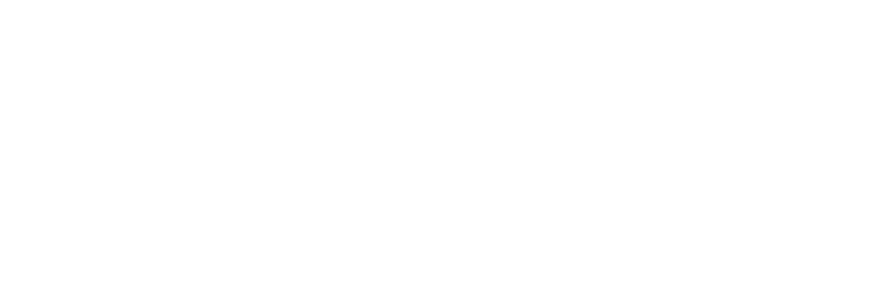
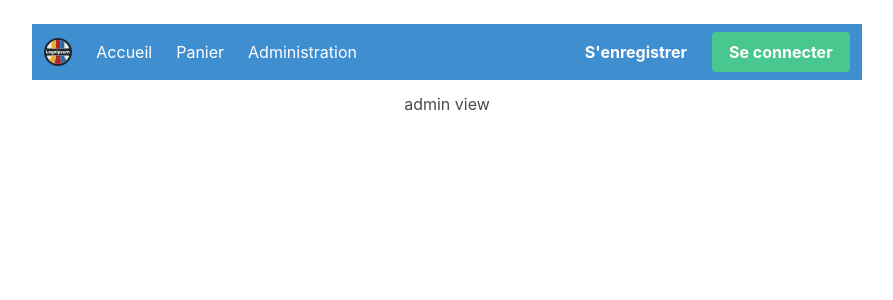
Before and after one commit to monsuAymeric/EcommerceCDA, a React (Vite) app in the folder app/: page /admin in a window 1280 px wide. Before the commit this address had no page. Shown: the top 300 px of the page, without its empty margins (193-1086 px from the left). Built offline with nearby package versions, Linux system fonts and the light colour scheme.

Commit message:
feat(admin): Added view + controller

```diff
--- a/app/src/App.jsx
+++ b/app/src/App.jsx
@@ -4,6 +4,7 @@
 import GetCartController from "./controller/cart/GetCartController";
 import GetRegisterController from "./controller/register/GetRegisterController";
 import GetLoginController from "./controller/login/GetLoginController";
+import GetAdminController from "./controller/admin/GetAdminController";
 
 function App() {
     return (
@@ -13,6 +14,7 @@
                 <Route path='/cart' element={<GetCartController />} />
                 <Route path='/register' element={<GetRegisterController />} />
                 <Route path='/login' element={<GetLoginController />} />
+                <Route path='/admin' element={<GetAdminController />} />
             </Routes>
         </BrowserRouter>
     );
--- /dev/null
+++ b/app/src/controller/admin/GetAdminController.jsx
@@ -0,0 +1,5 @@
+import AdminView from "../../views/pages/AdminView";
+
+export default function GetAdminController() {
+    return <AdminView />;
+}
--- a/app/src/views/components/Header.jsx
+++ b/app/src/views/components/Header.jsx
@@ -12,7 +12,7 @@
     };
 
     return (
-        <div className='column is-8 is-offset-2'>
+        <div className='column is-8 is-offset-2 mt-3 mb-3'>
             <nav className='navbar is-info' role='navigation' aria-label='main navigation'>
                 <div className='navbar-brand'>
                     <a className='navbar-item' href='/'>
@@ -29,6 +29,9 @@
                         </a>
                         <a className='navbar-item' href='/cart'>
                             Panier
+                        </a>
+                        <a className='navbar-item' href='/admin'>
+                            Administration
                         </a>
                     </div>
                     <div className='navbar-end'>
--- /dev/null
+++ b/app/src/views/pages/AdminView.jsx
@@ -0,0 +1,10 @@
+import Header from "../components/Header";
+
+export default function AdminView() {
+    return (
+        <>
+            <Header />
+            <div className='columns is-centered'>admin view</div>
+        </>
+    );
+}
```
